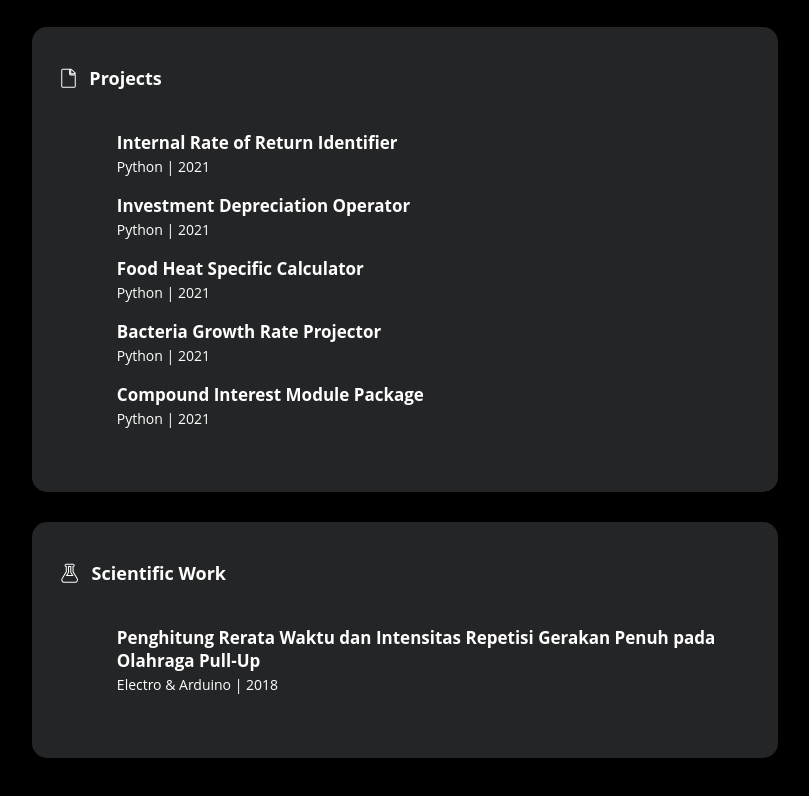
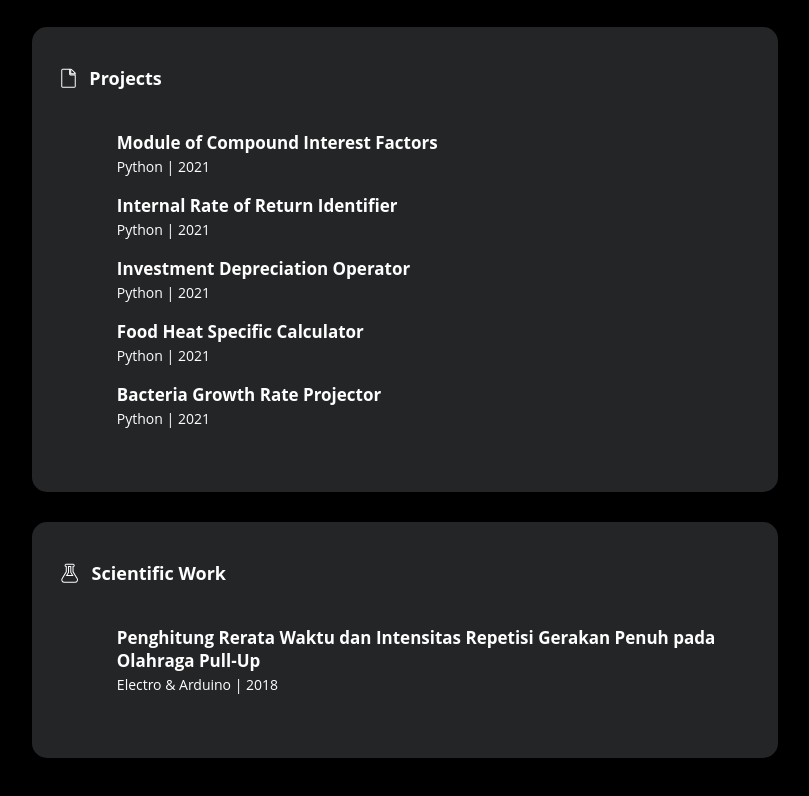
Before and after one commit to zaafirrahman/zaafirrahman.github.io, a plain HTML site: page index.html in a window 1280 px wide. Shown: the part 908-1704 px from the top of the page, without its empty margins (368-1177 px from the left). Drawn offline with Linux system fonts and the light colour scheme.

Commit message:
Upload file

```diff
--- a/index.html
+++ b/index.html
@@ -365,6 +365,11 @@ span {
           </p>
           <ul id="listExperience">
             <li>
+	      <p class="tags">
+                <a href="https://pypi.org/project/compoundinterest/" target="_blank">Module of Compound Interest Factors</a><br /><span
+                  >Python | <span></span>2021</span
+                >
+              </p>
               <p class="tags">
                 <a href="https://colab.research.google.com/drive/17X53s4EHCjwvyt5tGhK8t_UrA0LCxCL_?usp=sharing" target="_blank">Internal Rate of Return Identifier</a><br /><span
                   >Python | <span></span>2021</span
@@ -382,11 +387,6 @@ span {
               </p>
               <p class="tags">
                 <a href="https://colab.research.google.com/drive/1R9GsoIU4gU2bNa_5V4olZl23Ueo7gFyz?usp=sharing" target="_blank">Bacteria Growth Rate Projector</a><br /><span
-                  >Python | <span></span>2021</span
-                >
-              </p>
-              <p class="tags">
-                <a href="https://colab.research.google.com/drive/1J4CawIMZZZveY5e_ikXtgU-H2tehjNtA?usp=sharing" target="_blank">Compound Interest Module Package</a><br /><span
                   >Python | <span></span>2021</span
                 >
               </p>
```
